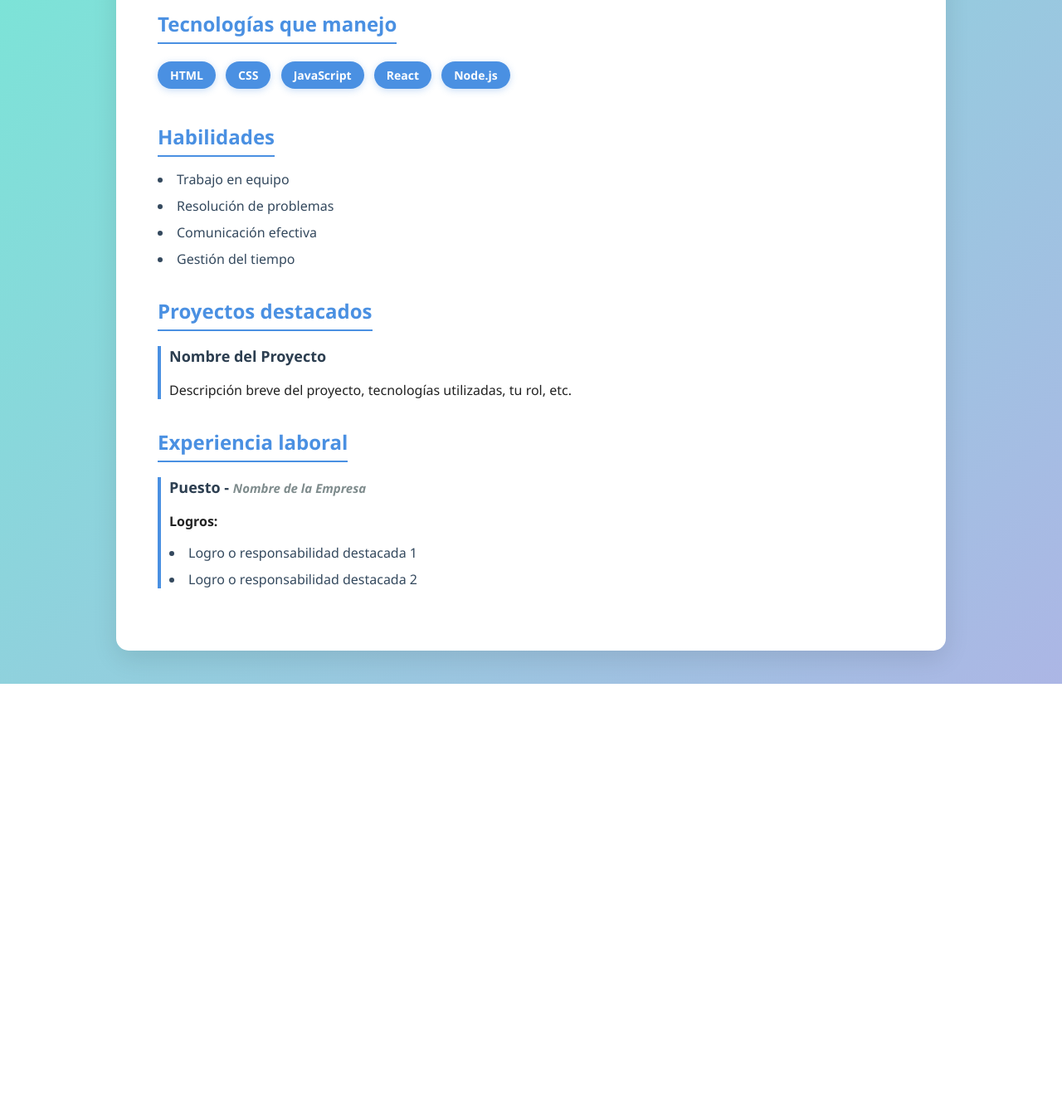
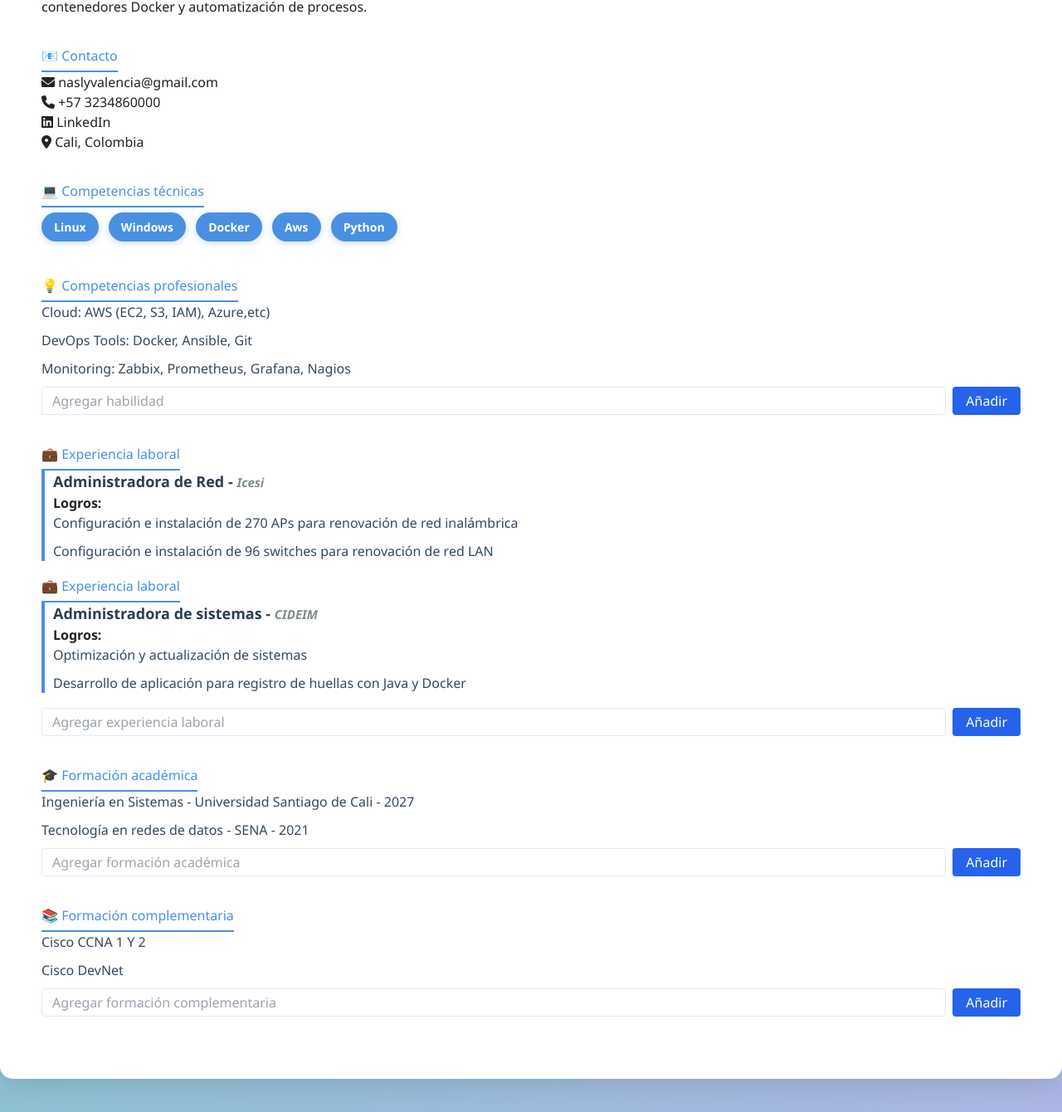
Before and after one commit to Nas-vs/nas-vs.github.io, a plain HTML site: page index.html in a window 1280 px wide. Shown: the part 376-1716 px from the top of the page at 83% size. Before the commit the page ends 1200 px from the top, so only its background shows below. Drawn offline with nearby package versions, Linux system fonts and the light colour scheme.

Commit message:
Update index.html

```diff
--- a/index.html
+++ b/index.html
@@ -1,13 +1,16 @@
 <!DOCTYPE html>
 <html lang="es">
 <head>
+  <link rel="stylesheet" href="https://cdnjs.cloudflare.com/ajax/libs/font-awesome/6.0.0-beta3/css/all.min.css" />
   <meta charset="UTF-8" />
   <meta name="viewport" content="width=device-width, initial-scale=1.0"/>
-  <title>Mi CV</title>
+  <title>CV Nas</title>
+  <script src="https://cdn.tailwindcss.com"></script>
   <style>
     body {
       font-family: 'Segoe UI', Tahoma, Geneva, Verdana, sans-serif;
-      background: linear-gradient(135deg, #74ebd5 0%, #ACB6E5 100%);
+      height: 100%;
+      background: linear-gradient(135deg, #67cfbc 0%, #ACB6E5 100%);
       margin: 0;
       padding: 0;
       color: #222;
@@ -41,12 +44,13 @@
       transition: transform 0.3s ease;
     }
     .header img:hover {
-      transform: scale(1.05);
+      transform: scale(3.2) translateY(30px) translatex(30px);
     }
 
     .header-info h1 {
       margin: 0;
       font-size: 36px;
+      font-weight: bold;
       color: #2c3e50;
     }
 
@@ -58,7 +62,7 @@
       letter-spacing: 1px;
     }
 
-    section {
+      section {
       margin-bottom: 35px;
     }
 
@@ -66,6 +70,7 @@
       margin-bottom: 15px;
       color: #4a90e2;
       font-size: 24px;
+      font-weight: bold;
       border-bottom: 2px solid #4a90e2;
       padding-bottom: 6px;
       width: fit-content;
@@ -96,7 +101,7 @@
       cursor: default;
     }
     .tech:hover {
-      background-color: #357ABD;
+      background-color: #4a90e2;
     }
 
     .project, .job {
@@ -143,61 +148,104 @@
 
     <!-- Sobre ti -->
     <section>
-      <h3>Resumen Profesional</h3>
+      <h3>🌟 Resumen Profesional</h3>
       <p>
-        Breve descripción de tu experiencia, enfoque profesional, especialidades y lo que te hace destacar.
+        Estudiante de Ingeniería de Sistemas en séptimo semestre y tecnóloga en redes de datos con más de 3 años de experiencia como Sysadmin. Apasionada por la tecnología, con sólida experiencia en administración de sistemas Linux y Windows, configuración y gestión de dispositivos de red (routers, switches, firewalls), y manejo de herramientas de monitoreo. Familiarizada con plataformas cloud (AWS, Azure), servicios como Mail365 y Active Directory, contenedores Docker y automatización de procesos.
       </p>
+    </section>
+
+    <!-- Contacto -->
+    <section>
+      <h3> 📧 Contacto</h3>
+      <p><i class="fa-solid fa-envelope"></i> <a href="mailto:tuemail@example.com">naslyvalencia@gmail.com</a></p>
+      <p><i class="fas fa-phone"></i> <a href="tel:+1234567890">+57 3234860000</a></p>
+      <p><i class="fab fa-linkedin"></i> <a href="https://linkedin.com/in/tuusuario" target="_blank">LinkedIn</a></p>
+      <p><i class="fa-solid fa-location-dot"></i> <a href="https://linkedin.com/in/tuusuario" target="_blank">Cali, Colombia</a></p>
     </section>
 
     <!-- Tecnologías -->
     <section>
-      <h3>Tecnologías que manejo</h3>
+      <h3>💻 Competencias técnicas</h3>
       <div>
-        <span class="tech">HTML</span>
-        <span class="tech">CSS</span>
-        <span class="tech">JavaScript</span>
-        <span class="tech">React</span>
-        <span class="tech">Node.js</span>
-        <!-- Agrega más según necesites -->
-      </div>
+        <span class="tech">Linux</span>
+        <span class="tech">Windows</span>
+        <span class="tech">Docker</span>
+        <span class="tech">Aws</span>
+        <span class="tech">Python</span>
+
     </section>
 
     <!-- Habilidades -->
     <section>
-      <h3>Habilidades</h3>
-      <ul>
-        <li>Trabajo en equipo</li>
-        <li>Resolución de problemas</li>
-        <li>Comunicación efectiva</li>
-        <li>Gestión del tiempo</li>
-        <!-- Agrega más -->
+      <h3>💡 Competencias profesionales</h3>
+      <ul id="habilidades-list">
+        <li>Cloud: AWS (EC2, S3, IAM), Azure,etc)</li>
+        <li>DevOps Tools: Docker, Ansible, Git</li>
+        <li>Monitoring: Zabbix, Prometheus, Grafana, Nagios</l>
       </ul>
-    </section>
-
-    <!-- Proyectos -->
-    <section>
-      <h3>Proyectos destacados</h3>
-      <div class="project">
-        <p class="project-title">Nombre del Proyecto</p>
-        <p>Descripción breve del proyecto, tecnologías utilizadas, tu rol, etc.</p>
+      <div class="mt-2 flex gap-2">
+        <input id="nuevo-habilidad" type="text" placeholder="Agregar habilidad" class="border rounded px-3 py-1 flex-grow" />
+        <button onclick="agregarItem('habilidades')" class="bg-blue-600 text-white px-4 py-1 rounded hover:bg-blue-700">Añadir</button>
       </div>
-      <!-- Puedes duplicar este bloque para más proyectos -->
     </section>
 
     <!-- Experiencia Laboral -->
     <section>
-      <h3>Experiencia laboral</h3>
-      <div class="job">
-        <p class="job-title">Puesto - <span class="company">Nombre de la Empresa</span></p>
-        <p><strong>Logros:</strong></p>
-        <ul>
-          <li>Logro o responsabilidad destacada 1</li>
-          <li>Logro o responsabilidad destacada 2</li>
-        </ul>
+      <h3>💼 Experiencia laboral</h3>
+      <div id="experiencia-list">
+        <div class="job">
+          <p class="job-title">Administradora de Red - <span class="company">Icesi</span></p>
+          <p><strong>Logros:</strong></p>
+          <ul>
+            <li>Configuración e instalación de 270 APs para renovación de red inalámbrica</li>
+            <li>Configuración e instalación de 96 switches para renovación de red LAN</li>
+          </ul>
+        </div>
+       <h3>💼 Experiencia laboral</h3>
+      <div id="experiencia-list">
+        <div class="job">
+          <p class="job-title">Administradora de sistemas - <span class="company">CIDEIM</span></p>
+          <p><strong>Logros:</strong></p>
+          <ul>
+            <li>Optimización y actualización de sistemas</li>
+            <li>Desarrollo de aplicación para registro de huellas con Java y Docker</li>
+          </ul>
+        </div>
       </div>
-      <!-- Puedes duplicar este bloque para más experiencias -->
+      <div class="mt-2 flex gap-2">
+        <input id="nueva-experiencia" type="text" placeholder="Agregar experiencia laboral" class="border rounded px-3 py-1 flex-grow" />
+        <button onclick="agregarItem('experiencia')" class="bg-blue-600 text-white px-4 py-1 rounded hover:bg-blue-700">Añadir</button>
+      </div>
+    </section>
+
+    <!-- Formación académica -->
+    <section>
+      <h3>🎓 Formación académica</h3>
+      <ul id="formacion-list">
+        <li>Ingeniería en Sistemas - Universidad Santiago de Cali - 2027 </li>
+        <li>Tecnología en redes de datos - SENA - 2021 </li>
+      </ul>
+      <div class="mt-2 flex gap-2">
+        <input id="nueva-formacion" type="text" placeholder="Agregar formación académica" class="border rounded px-3 py-1 flex-grow" />
+        <button onclick="agregarItem('formacion')" class="bg-blue-600 text-white px-4 py-1 rounded hover:bg-blue-700">Añadir</button>
+      </div>
+    </section>
+
+    <!-- Formación complementaria -->
+    <section>
+      <h3>📚  Formación complementaria</h3>
+      <ul id="complementaria-list">
+        <li>Cisco CCNA 1 Y 2</li>
+        <li>Cisco DevNet</li>
+      </ul>
+      <div class="mt-2 flex gap-2">
+        <input id="nueva-complementaria" type="text" placeholder="Agregar formación complementaria" class="border rounded px-3 py-1 flex-grow" />
+        <button onclick="agregarItem('complementaria')" class="bg-blue-600 text-white px-4 py-1 rounded hover:bg-blue-700">Añadir</button>
+      </div>
     </section>
 
   </div>
+
+    <script src="script.js"></script>
 </body>
 </html>
```
